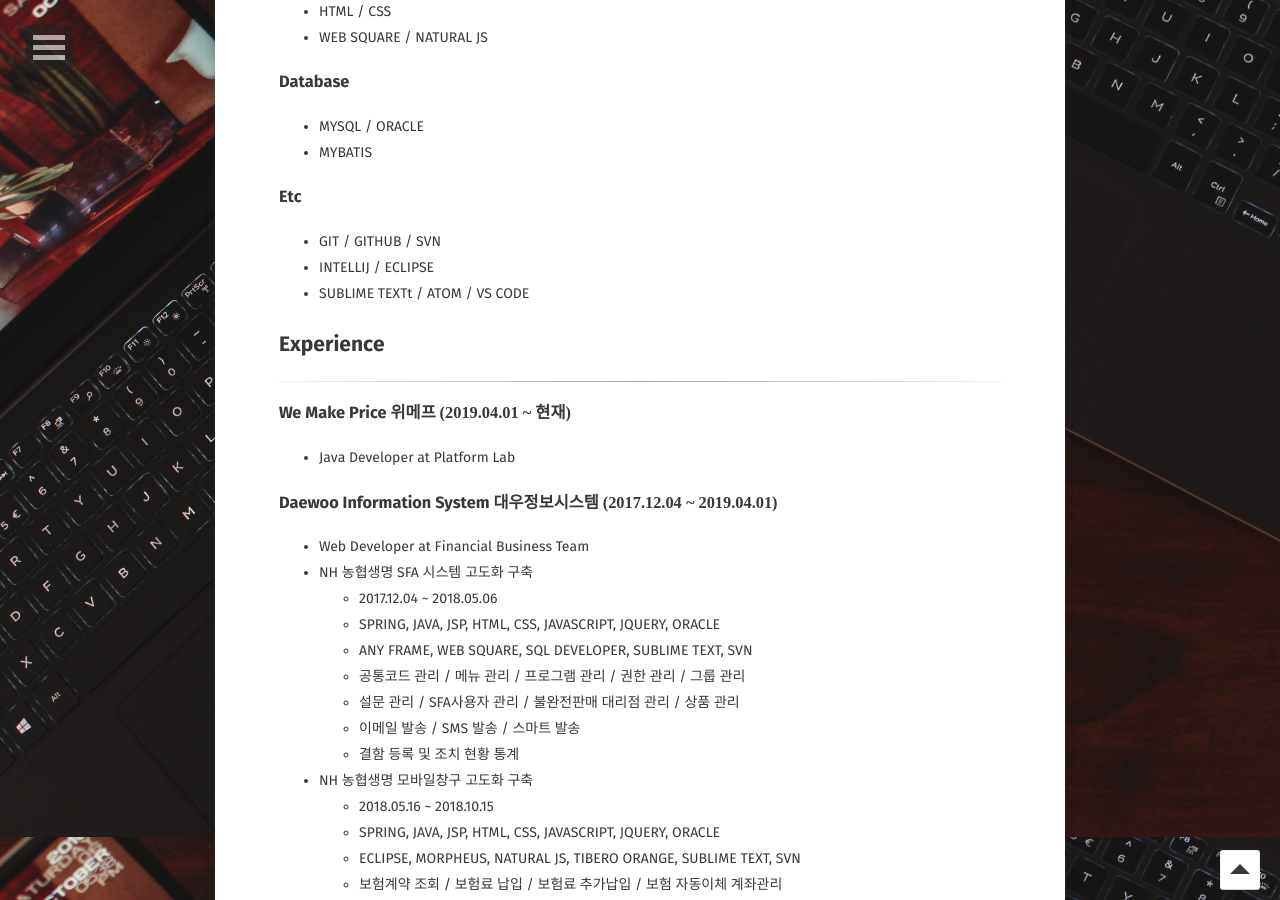
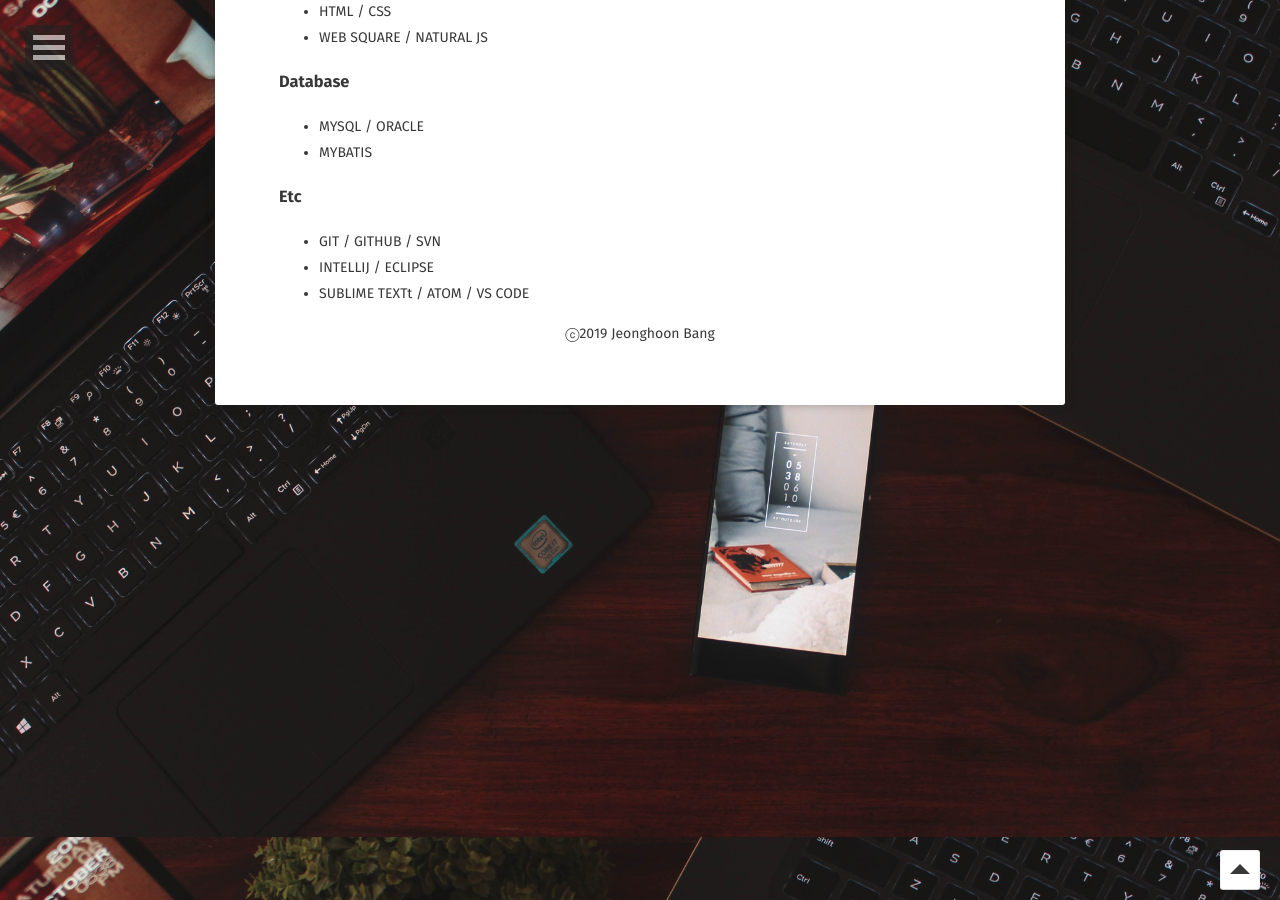
Before and after one commit to jeonghoonb/jeonghoonb.github.io, a Jekyll site: the page built from about/index.md, in a window 1280 px wide and 900 px high, scrolled down 963 px. Built offline with Jekyll 4.4.1, drawn with Linux system fonts in a browser that asks for light colours; some web fonts are replaced; some of the changed text lies outside the part shown.

Commit message:
/ about.index.md : 경력, 교육 제거 /

```diff
--- a/about/index.md
+++ b/about/index.md
@@ -47,50 +47,4 @@ comments: false
 * SUBLIME TEXTt / ATOM / VS CODE
 <br>
 
-## Experience
-----------------
-
-### We Make Price 위메프 `(2019.04.01 ~ 현재)`
-* Java Developer at Platform Lab
-<br>
-
-### Daewoo Information System 대우정보시스템 `(2017.12.04 ~ 2019.04.01)`
-* Web Developer at Financial Business Team
-<br>
-* NH 농협생명 SFA 시스템 고도화 구축
-	* 2017.12.04 ~ 2018.05.06
-	* SPRING, JAVA, JSP, HTML, CSS, JAVASCRIPT, JQUERY, ORACLE
-	* ANY FRAME, WEB SQUARE, SQL DEVELOPER, SUBLIME TEXT, SVN
-	* 공통코드 관리 / 메뉴 관리 / 프로그램 관리 / 권한 관리 / 그룹 관리
-	* 설문 관리 / SFA사용자 관리 / 불완전판매 대리점 관리 / 상품 관리
-	* 이메일 발송 / SMS 발송 / 스마트 발송
-	* 결함 등록 및 조치 현황 통계
-<br>
-* NH 농협생명 모바일창구 고도화 구축
-	* 2018.05.16 ~ 2018.10.15
-	* SPRING, JAVA, JSP, HTML, CSS, JAVASCRIPT, JQUERY, ORACLE
-	* ECLIPSE, MORPHEUS, NATURAL JS, TIBERO ORANGE, SUBLIME TEXT, SVN
-	* 보험계약 조회 / 보험료 납입 / 보험료 추가납입 / 보험 자동이체 계좌관리
-	* 대출내역 조회 / 한도성 추가 대출 / 보험계약 대출 / 대출 자동이체 계좌관리
-	* 우편번호 검색 및 주소정제 / 큰글씨 서비스
-	* 개발계 및 검증계 소스 배포
-	* 모바일 현황 통계 / 상품 관리 페이지
-<br>
-* DB 손해보험 융자시스템 재구축
-	* 2019.11.05 ~ 2019.03.26
-	* SPRING, JAVA, JSP, HTML, CSS, JAVASCRIPT, JQUERY, ORACLE
-	* EGOVFRAME, NATURAL JS, CABIS, SQL GATE, ULTRA EDIT, SVN
-	* 분석 및 설계 / 화면 퍼블리싱 / CRUD 선도 개발 가이드 작업
-	* 거래기관 관리 / 주기결제 관리
-	* 자동이체계좌 신청 조회 / 자동이체계좌 내역 조회 / 자동이체계좌 신청 결과 조회
-<br>
-
-## Education
---------------
-
-* 2017.06 ~ 2017.11 : Hewlett Packard Enterprise [NCS]자바기반 모바일 & 웹 개발자 과정
-* 2012.03 ~ 2018.02 : 성결대학교 컴퓨터공학과
-<br>
-<hr>
-
 <center>ⓒ2019 Jeonghoon Bang</center>
```
